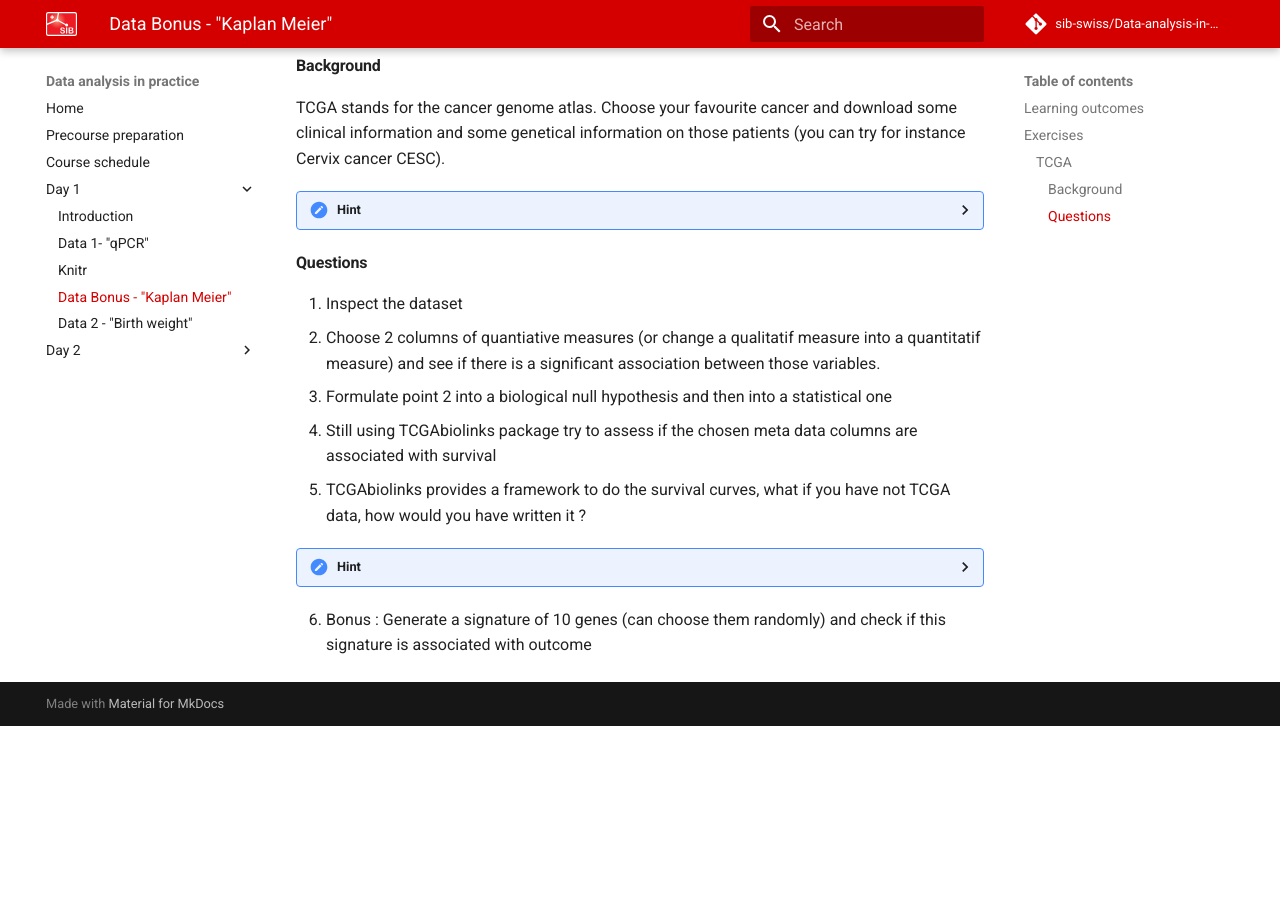
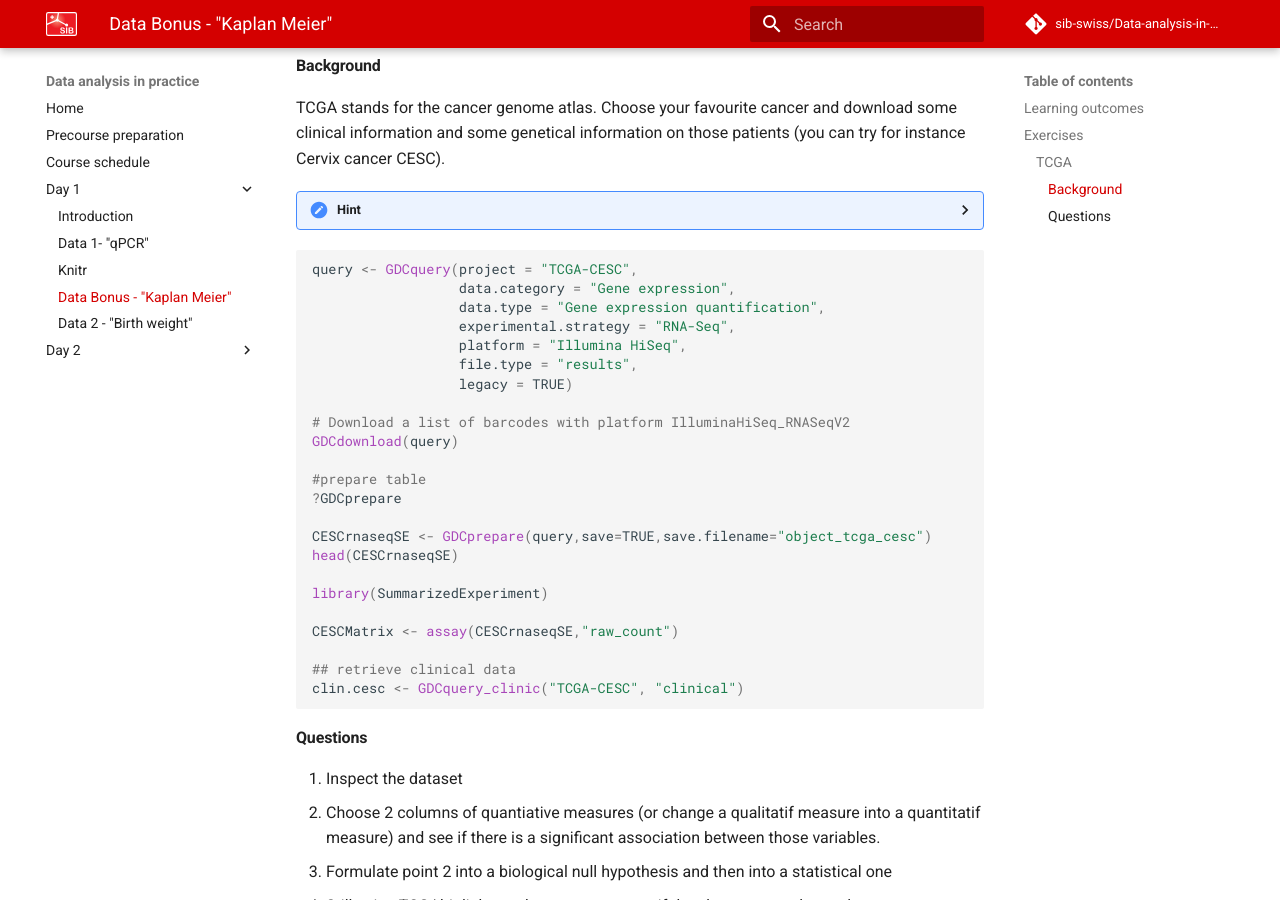
Before and after one commit to sib-swiss/Data-analysis-in-practice, an MkDocs documentation site: the page built from docs/day1/Data6.md, in a window 1280 px wide and 900 px high, scrolled down 449 px. Built offline with MkDocs 1.6.1 and Material for MkDocs 9.7.7, drawn with Linux system fonts in a browser that asks for light colours; comment, search, counter and statistics services are not loaded; before the commit the page ends 1175 px from its top, so only the background shows below that.

Commit message:
update presentations

````diff
--- a/docs/day1/Data6.md
+++ b/docs/day1/Data6.md
@@ -17,6 +17,31 @@ TCGA stands for the cancer genome atlas. Choose your favourite cancer and downlo
 ??? Hint
 	Download and use the TCGAbiolinks package to be able to retrieve more easily data.
 
+```r
+query <- GDCquery(project = "TCGA-CESC",
+                  data.category = "Gene expression",
+                  data.type = "Gene expression quantification",
+                  experimental.strategy = "RNA-Seq",
+                  platform = "Illumina HiSeq",
+                  file.type = "results",
+                  legacy = TRUE)
+
+# Download a list of barcodes with platform IlluminaHiSeq_RNASeqV2
+GDCdownload(query)
+
+#prepare table
+?GDCprepare
+
+CESCrnaseqSE <- GDCprepare(query,save=TRUE,save.filename="object_tcga_cesc")
+head(CESCrnaseqSE)
+
+library(SummarizedExperiment)
+
+CESCMatrix <- assay(CESCrnaseqSE,"raw_count")
+
+## retrieve clinical data
+clin.cesc <- GDCquery_clinic("TCGA-CESC", "clinical")
+```
 #### Questions
 
 1. Inspect the dataset
````
